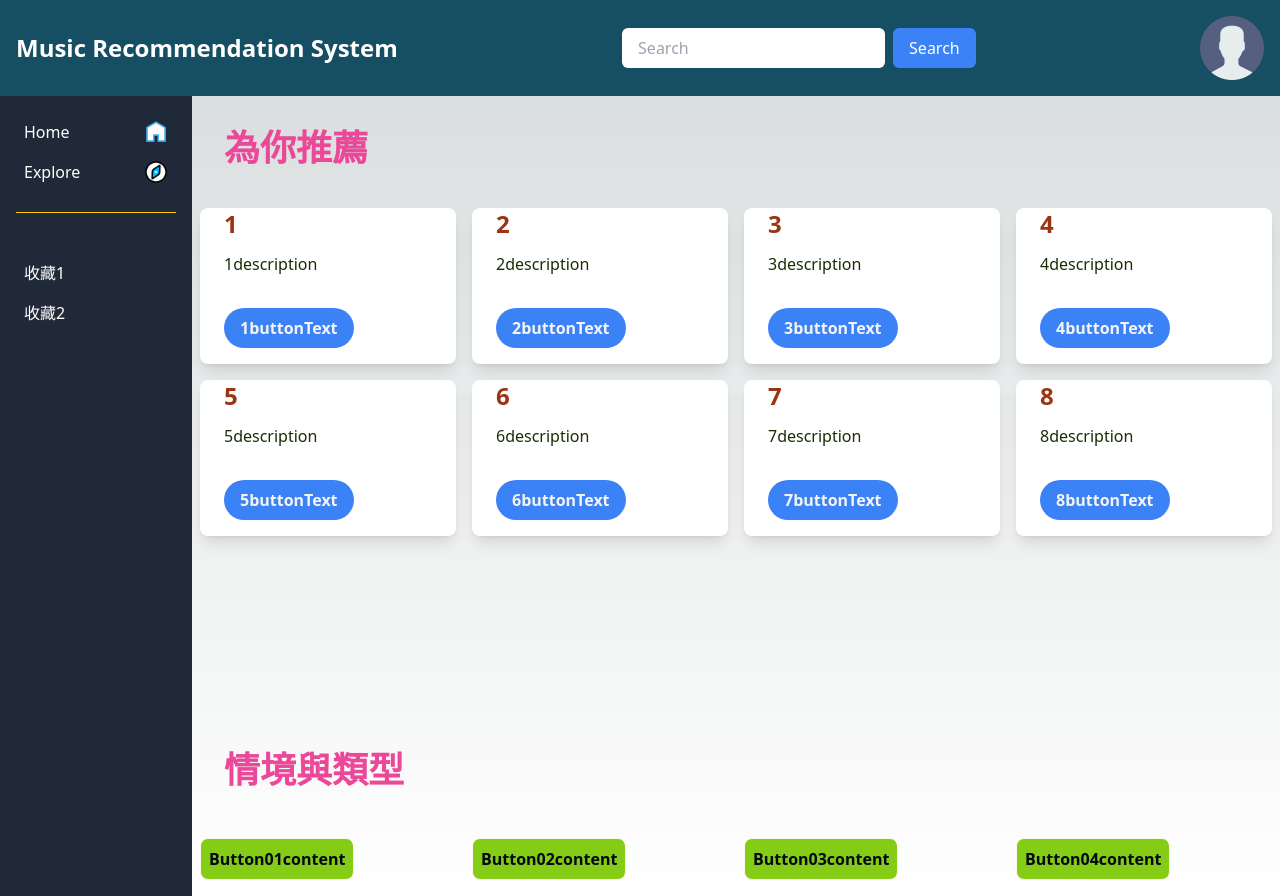
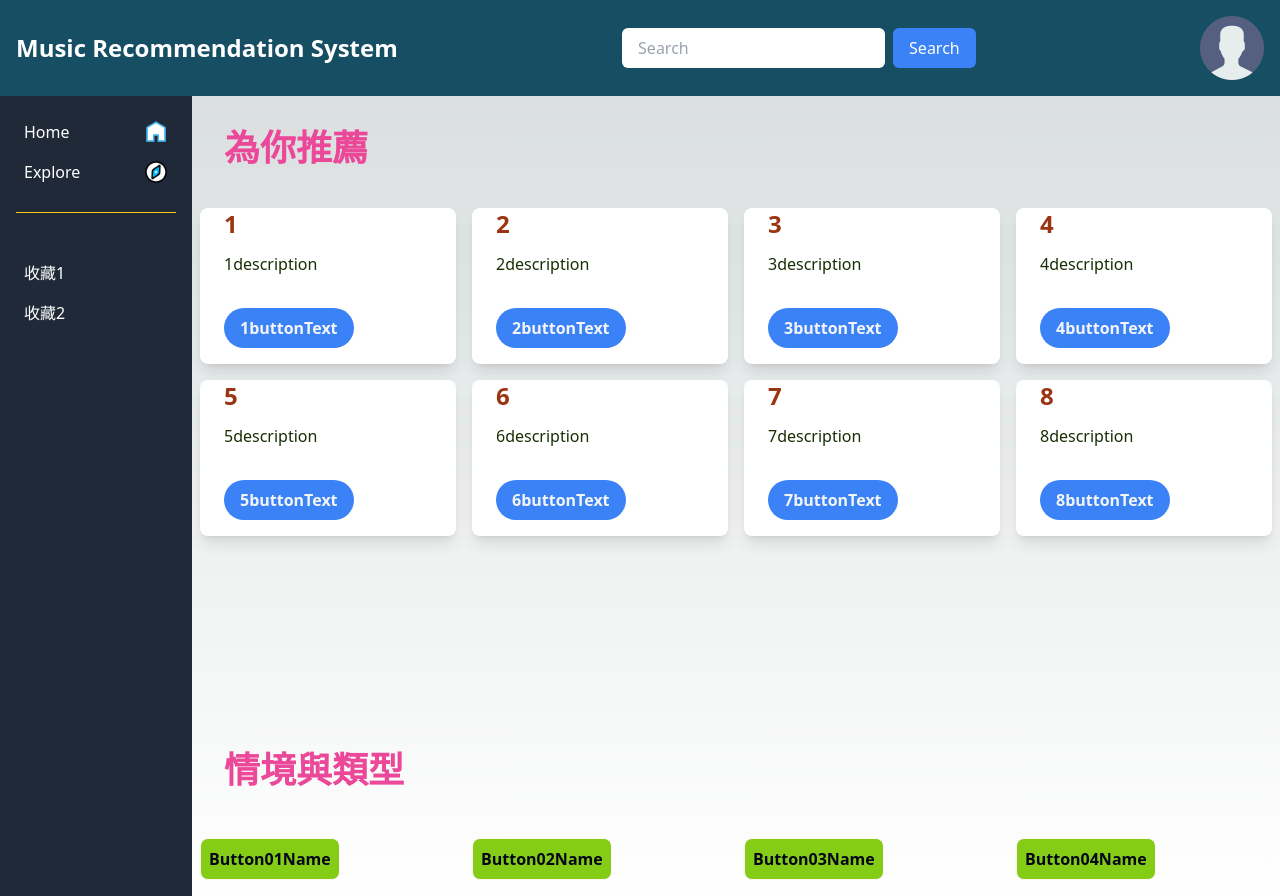
Before and after one commit to leowujk/music_recommendation_system, a Next.js app: page / in a window 1280 px wide. Built offline with nearby package versions, Linux system fonts and the light colour scheme.

Commit message:
fixed bugs

```diff
--- a/app/page.tsx
+++ b/app/page.tsx
@@ -21,7 +21,7 @@ export default function Home() {
       </div>
       <div className=" text-orange-700">
         {/*  */}
-        <ButtonGroups arr={buttons} />
+        <ButtonGroups arr={buttons}></ButtonGroups>
       </div>
 
     </div>
--- a/components/Button.tsx
+++ b/components/Button.tsx
@@ -1,20 +1,22 @@
 import Link from "next/link";
 
-interface ButtonProps{
+export interface ButtonProps{
     Buttonhref: string;
-    children: React.ReactNode;
+    Name: string;
 }
 
 //一個按鈕
-const Button: React.FC<ButtonProps> = ({Buttonhref, children}) => {
+const Button: React.FC<ButtonProps> = ({Buttonhref, Name}) => {
     return(
-        <div className=" font-bold border border-orange-50 inline-block p-2 bg-lime-500 text-slate-950 rounded-lg transition duration-300 hover:bg-orange-300">
-            <Link href={Buttonhref}>
-                <div>{children}</div>
+        <div>
+            <Link href={Buttonhref} className=" font-bold border border-orange-50 inline-block p-2 bg-lime-500 text-slate-950 rounded-lg transition duration-300 hover:bg-orange-300">
+                {Name}
             </Link>
         </div>
     );
 }
+
+
 
 //一排按鈕
 export const ButtonGroups: React.FC<{arr: string[]}> = ({arr}) => {
@@ -22,10 +24,7 @@ export const ButtonGroups: React.FC<{arr: string[]}> = ({arr}) => {
         <div className="grid grid-cols-2 lg:grid-cols-4 items-center justify-end px-15 py-2">
             {arr.map((item, index) => (
                 <div key={index} className=" p-2">
-                    <Button
-                        Buttonhref={item}
-                        children={item + "content"}
-                    />
+                    <Button Buttonhref={item+"Name"} Name={item+"Name"} />
                 </div>
             ))}
         </div>
```
